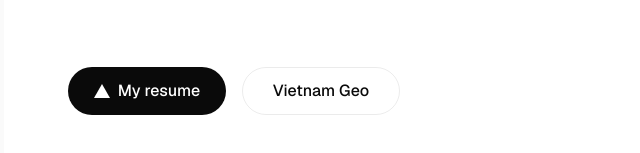
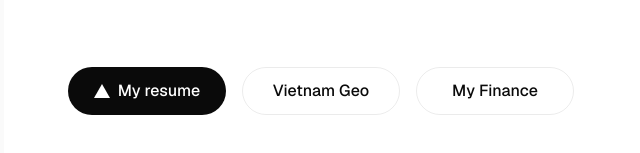
Before and after one commit to lumina293/my-website, a Next.js app: page / in a window 1280 px wide. Shown: the part 557-710 px from the top of the page, without its empty margins (252-892 px from the left). Built offline with nearby package versions, Linux system fonts and the light colour scheme.

Commit message:
Add My Finance button on home page

```diff
--- a/app/page.js
+++ b/app/page.js
@@ -48,6 +48,13 @@
                     >
                         Vietnam Geo
                     </a>
+                    <a
+                        className="flex h-12 w-full items-center justify-center rounded-full border border-solid border-black/[.08] px-5 transition-colors hover:border-transparent hover:bg-black/[.04] dark:border-white/[.145] dark:hover:bg-[#1a1a1a] md:w-[158px]"
+                        href="/finance-dashboard"
+                        rel="noopener noreferrer"
+                    >
+                        My Finance
+                    </a>
                 </div>
             </main>
         </div>
```
